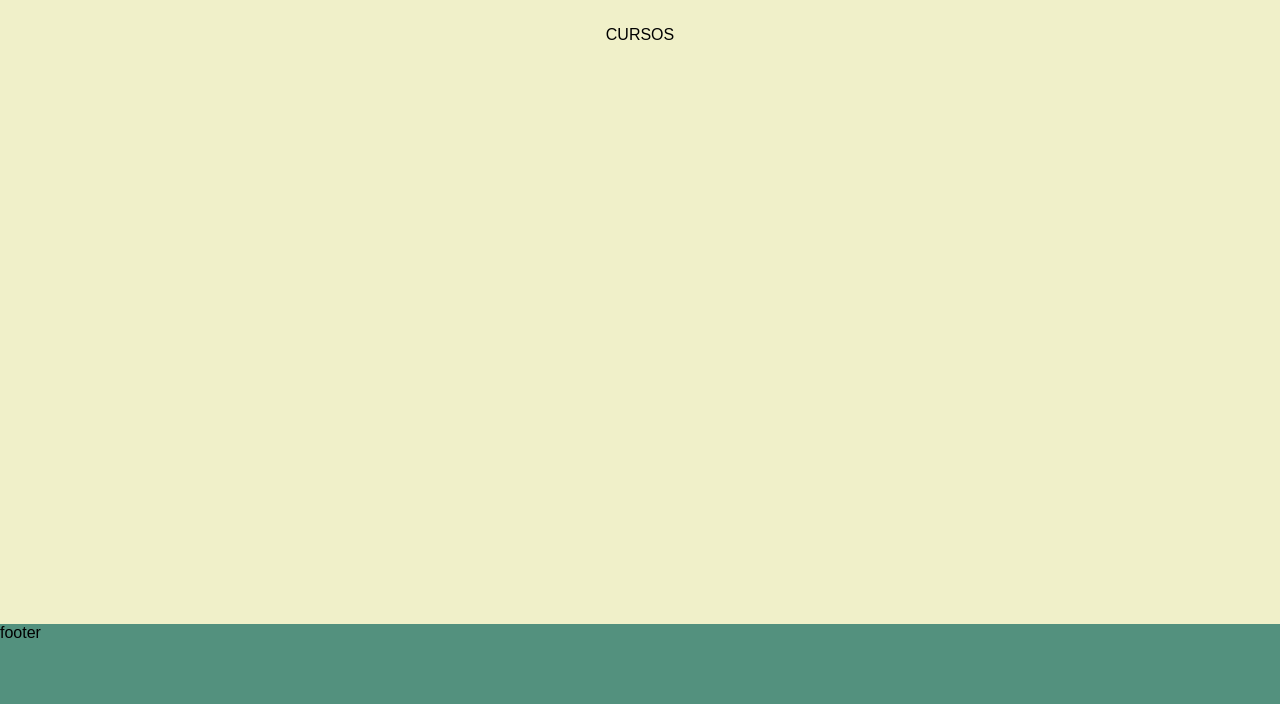
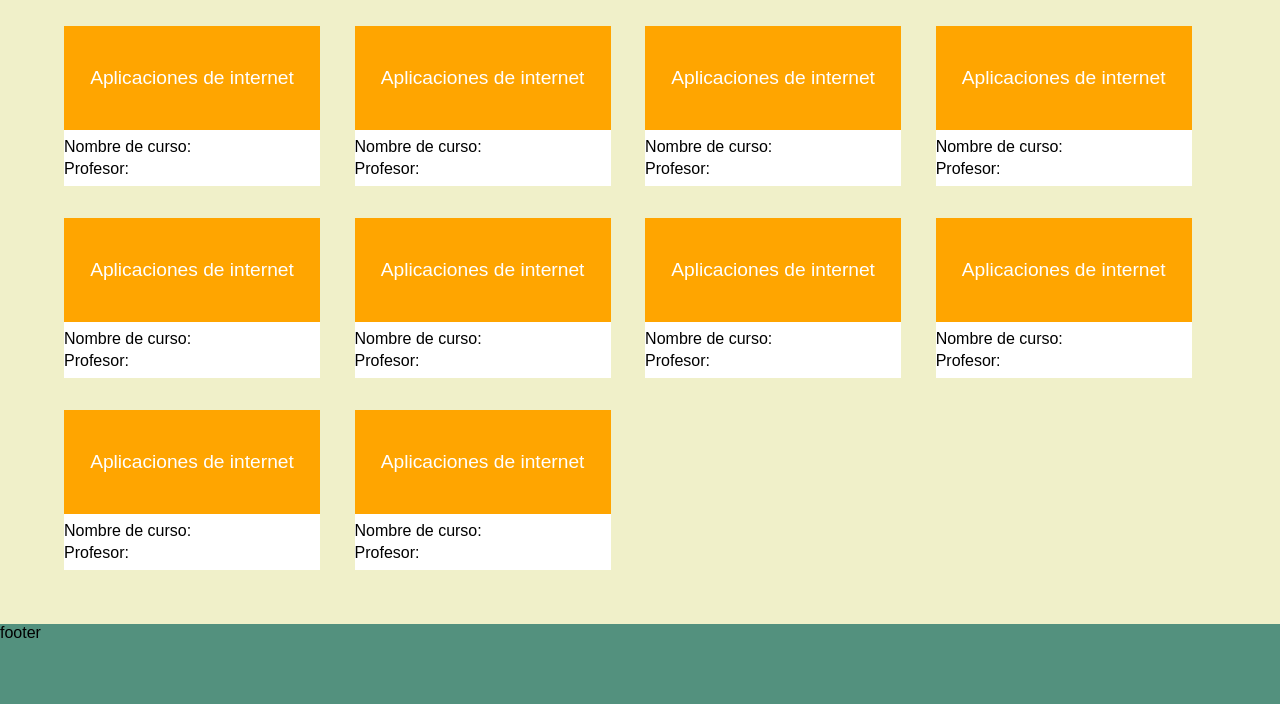
Before and after one commit to Franciscojmg22/sculuyi, a PHP site: page /cursos.php in a window 1280 px wide. Shown: the part 96-800 px from the top of the page. Run offline with PHP 8.4, Linux system fonts and the light colour scheme.

Commit message:
grid cursos y dialog Login

```diff
--- a/cursos.php
+++ b/cursos.php
@@ -1,7 +1,113 @@
 <?php require_once('./components/header.php')?>
-    <main>
-        <div id="mainContainer" class="mainContainer">
-            CURSOS
+    <main id="mainContainer">
+        <div class="mainContainer grid">
+
         </div>
     </main>
-<?php require_once('./components/footer.php')?>
+
+<template id="temCursos">
+    <div class="item">
+        <div class="itemImgContainer">
+            Aplicaciones de internet
+        </div>
+        <div class="itemInfContainer">
+            <p class="temNomCur"> nombre de curso:----- </p>
+            <p class="temProfesor"> profesor: ------- </p>
+        </div>
+    </div>
+</template>
+
+<?php require_once('./components/footer.php') ?>
+
+
+<style>
+    .grid {
+        width: 100%;
+        max-height: fit-content;
+        display: grid;
+        grid-template-columns: repeat(auto-fit, minmax(20vw, 20vw));
+        grid-template-rows: repeat(auto-fit, minmax(20vh, 20vh));
+        row-gap: 4vh;
+    }
+
+    .item {
+        height: 20vh;
+        width: 20vw;
+        display: flex;
+        flex-direction: column;
+    }
+
+    .itemImgContainer{
+        height: 13vh;
+        min-height: 13vh;
+        width: 100%;
+        display: flex;
+        justify-content: center;
+        align-items: center;
+        background-color: orange;
+        color: white;
+        font-size: larger;
+    }
+
+    .itemInfContainer{
+        height: 7vh;
+        min-height: 7vh;
+        width: 100%;
+        display: flex;
+        flex-direction: column;
+        justify-content: center;
+        align-items: start;
+        background-color: white;
+    }
+
+    .itemInfContainer p{
+        margin-block: 2px;
+    }
+</style>
+
+<script>
+    const main = document.getElementById('mainContainer')
+    const elementoGrid = document.querySelector('.grid')
+    const temCursos = document.getElementById('temCursos').content
+    const fragment = document.createDocumentFragment()
+
+
+    const animacionGrid = () => {
+        const vw = window.innerWidth / 100
+        const mingap = 30
+        let anchoGrid = elementoGrid.offsetWidth
+        //let numCols = Math.floor(mingap + Math.sqrt(mingap*mingap + 4*((20*vw+mingap)*anchoGrid) ) / (2*mingap) )
+        let numCols = Math.floor( anchoGrid / (vw * 20 + 30) )
+        let numGaps = numCols - 1
+        let porcentajeCols = (numCols * 20 * vw * 100) /anchoGrid
+        let gap = Math.floor( (100 - porcentajeCols) / numGaps )
+
+        elementoGrid.style.columnGap = gap + '%'
+
+        setTimeout(() => {
+            console.log('ancho => ', elementoGrid.offsetWidth , ' @@ num cols ', numCols , 'porcentajecol', porcentajeCols , 'gap', gap)
+
+            requestAnimationFrame(animacionGrid)
+        }, 500)
+
+    }
+
+    window.addEventListener('DOMContentLoaded', () => {
+        requestAnimationFrame(animacionGrid)
+
+        const ejemploTemplete = [1, 2, 3, 4, 5, 6, 7, 8, 9, 10]
+
+        ejemploTemplete.forEach(element => {
+            temCursos.querySelector('.temNomCur').textContent = 'Nombre de curso: '
+            temCursos.querySelector('.temProfesor').textContent = 'Profesor: '
+
+            const clone = temCursos.cloneNode(true)
+            fragment.appendChild(clone)
+            elementoGrid.appendChild(fragment)
+        })
+    })
+
+
+
+
+</script>
```
Also changed, not shown: components/footer.php (+61 -7 lines), index.php (+7 -3 lines).
